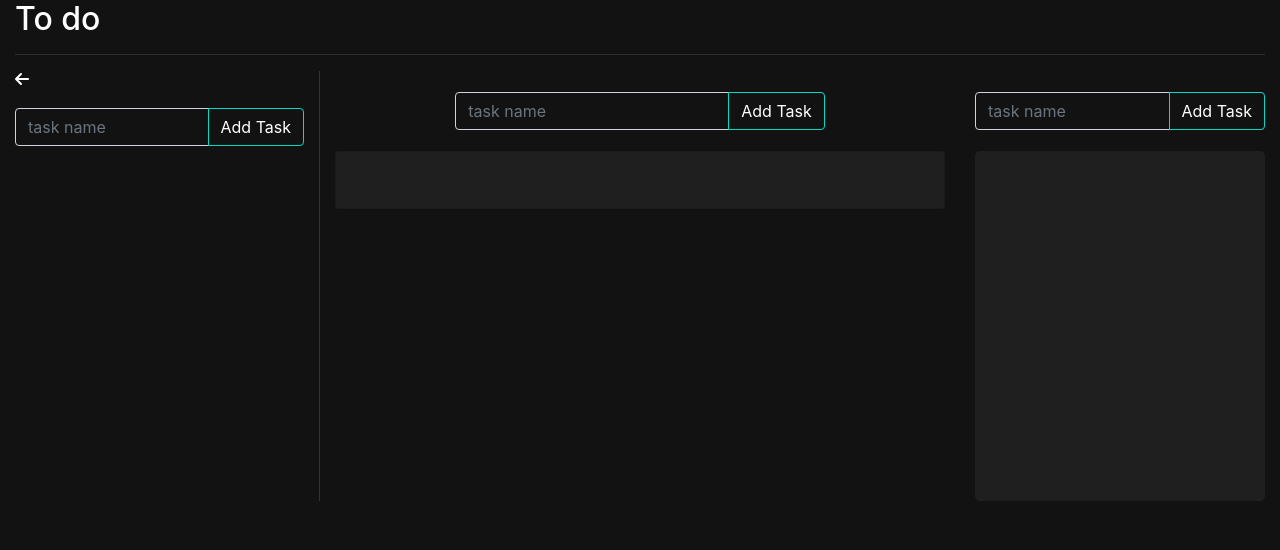
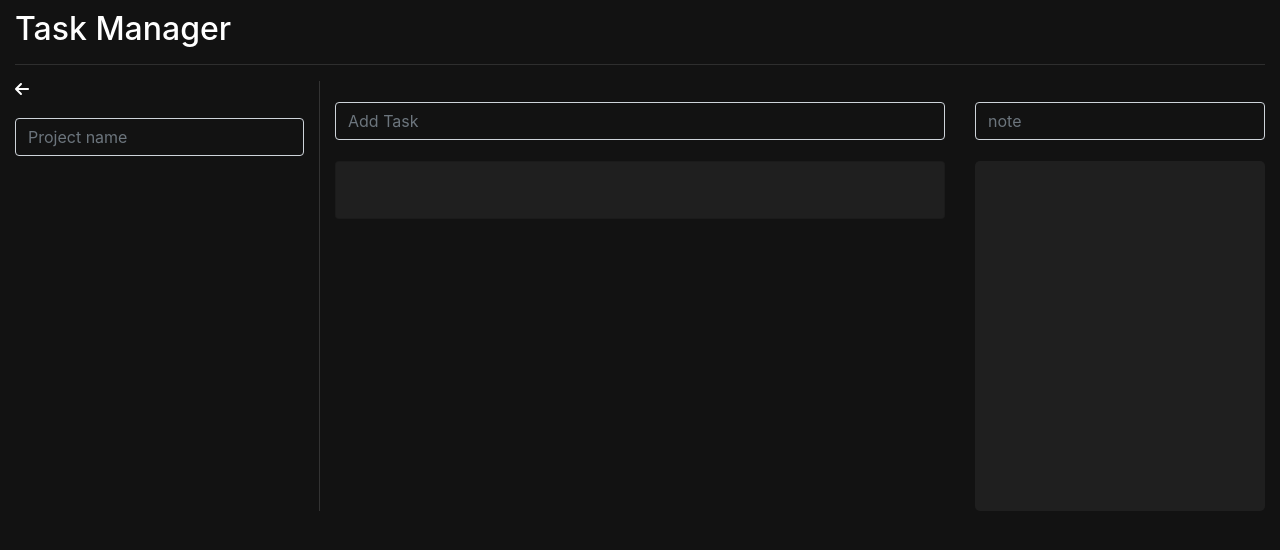
Before and after one commit to simonjduckett/Task-Manager, a React (Create React App) app: page / in a window 1280 px wide. Shown: the top 550 px of the page. Built offline with nearby package versions, Linux system fonts and the light colour scheme.

Commit message:
bug fixes

```diff
--- a/src/App.css
+++ b/src/App.css
@@ -46,3 +46,9 @@
   position: absolute !important;
   left: -100% !important;
 }
+
+.form-control:focus {
+  outline: none !important;
+  border-color: unset !important;
+  box-shadow: none;
+}
--- a/src/App.js
+++ b/src/App.js
@@ -8,7 +8,7 @@ function App() {
   return (
     <div className="App">
       <div className='container-fluid'>
-        <h2>To do</h2>
+        <h2 style={{marginTop: '10px'}}>Task Manager</h2>
         <hr style={{backgroundColor: '#333'}} />
         <div className='row'>
           <div id='projectsCol' className='col-3 border-right'>
--- a/src/components/TopSection.js
+++ b/src/components/TopSection.js
@@ -3,12 +3,12 @@ import styles from '../styles/topSection.module.scss'
 const TopSection = (props) => {
     return (
         <div className={styles.topSection}>
-            <form id={props.formid} onSubmit={props.handleAdd} className='my-3'>
+            <form id={props.formid} onSubmit={props.handleAdd} className='my-3 w-100'>
                 <div className='input-group'>
-                    <input className='form-control' required type='text' id='taskName' placeholder='task name' onChange={props.handleChange} />
-                    <div className='input-group-append'>
+                    <input className='form-control' required type='text' id={props.inputid} placeholder={props.placeholder} onChange={props.handleChange} />
+                    {/* <div className='input-group-append'>
                         <input className='btn btn-primary' type='submit' value='Add Task' />
-                    </div>
+                    </div> */}
                 </div>
             </form>
         </div>
--- a/src/components/list.js
+++ b/src/components/list.js
@@ -44,7 +44,13 @@ export default function List() {
 
     return (
         <div id='list' className='d-flex flex-column align-items-center'>
-            <TopSection formid='addform' handleAdd={handleAddTask} handleChange={handleChange} />
+            <TopSection
+                formid='addform'
+                handleAdd={handleAddTask}
+                handleChange={handleChange}
+                placeholder='Add Task'
+                inputid='taskName'
+            />
             <div className='card'>
                 <div className='card-body'>
                     <ul className='pl-0'>
--- a/src/components/notes.js
+++ b/src/components/notes.js
@@ -28,7 +28,7 @@ const Notes = () => {
 
     return (
         <section className={styles.notes}>
-            <TopSection handleAdd={handleAddNote} handleChange={handleChange} />
+            <TopSection handleAdd={handleAddNote} handleChange={handleChange} placeholder='note' />
             <div className={styles.projectNotes}>
                 {notes.map((note, i) => {
                     return (
--- a/src/components/projects.js
+++ b/src/components/projects.js
@@ -56,7 +56,12 @@ export default function Projects() {
     return (
         <div className='d-flex flex-column align-items-start'>
             <FontAwesomeIcon onClick={slideAway} icon={faArrowLeft} />
-            <TopSection formid='myform' handleAdd={handleAddProject} handleChange={handleChange} />
+            <TopSection
+                formid='myform'
+                handleAdd={handleAddProject}
+                handleChange={handleChange}
+                placeholder='Project name'
+            />
             {projects.map((project, i) => {
                 let active = {}
                 project.id == projectId.currentProject ? active = { backgroundColor: '#333'} : null;
--- a/src/index.css
+++ b/src/index.css
@@ -35,3 +35,7 @@ code {
 .border-right {
     border-right: 1px solid #333 !important;
 }
+
+h2 {
+  margin-bottom: 0;
+}
--- a/src/styles/topSection.module.scss
+++ b/src/styles/topSection.module.scss
@@ -2,6 +2,7 @@
     min-height: 80px;
     display: flex;
     align-items: center;
+    width: 100%;
     input {
         background-color: transparent !important;
         color: #fff !important;
```
